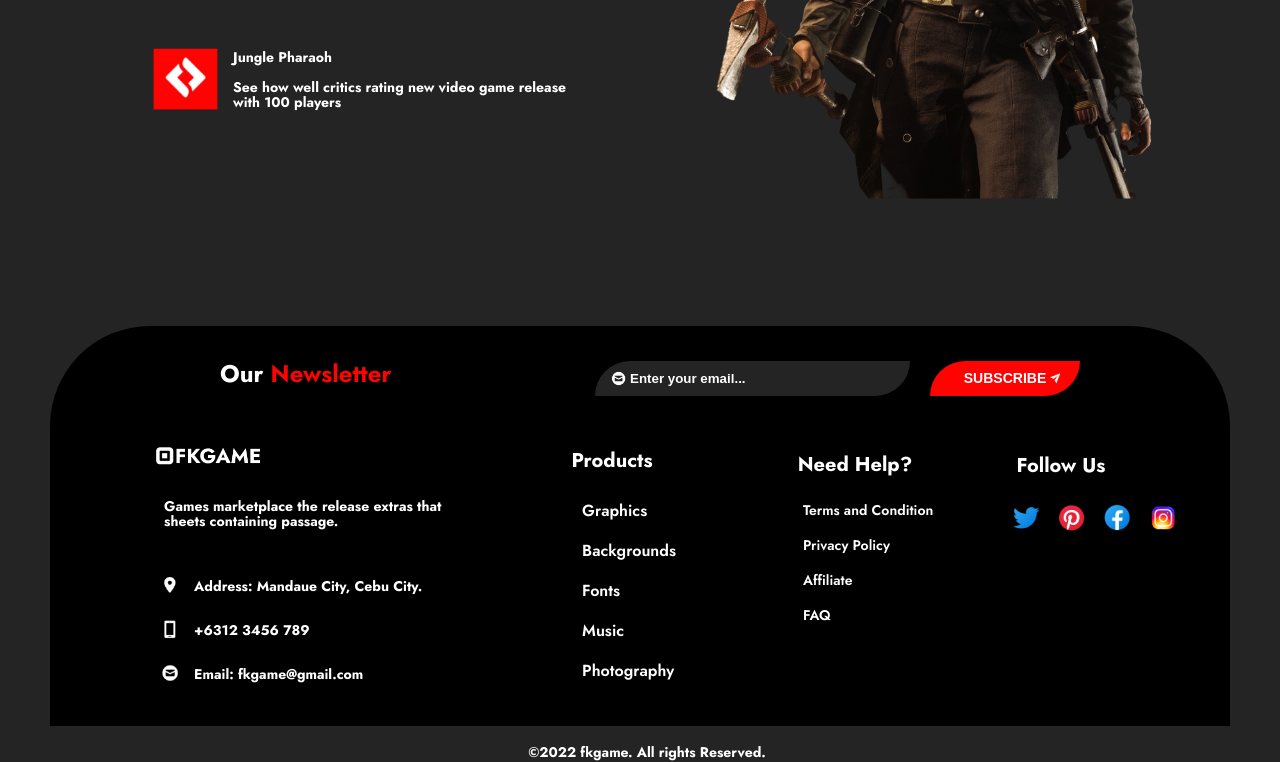
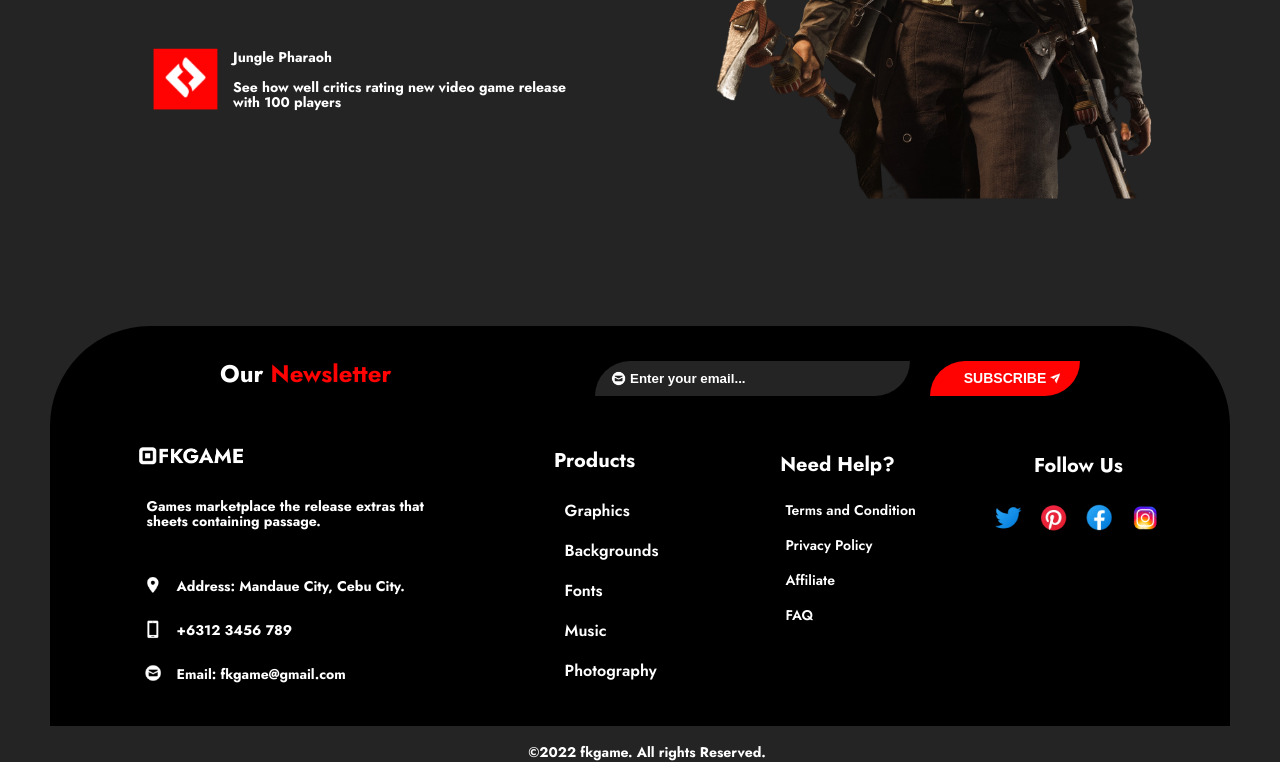
Before and after one commit to nel-lim/christian_pedrano, a plain HTML site: page index.html in a window 1280 px wide. Shown: the part 1693-2455 px from the top of the page. Drawn offline with Linux system fonts and the light colour scheme.

Commit message:
Update style.css

```diff
--- a/style.css
+++ b/style.css
@@ -464,7 +464,7 @@ input::placeholder{
   width: 120px;
   margin-top: 10px;
   text-transform: capitalize;
-  margin-left 35px;
+  margin-left: 35px;
 }
 .follow_us{
   position: relative;
```
